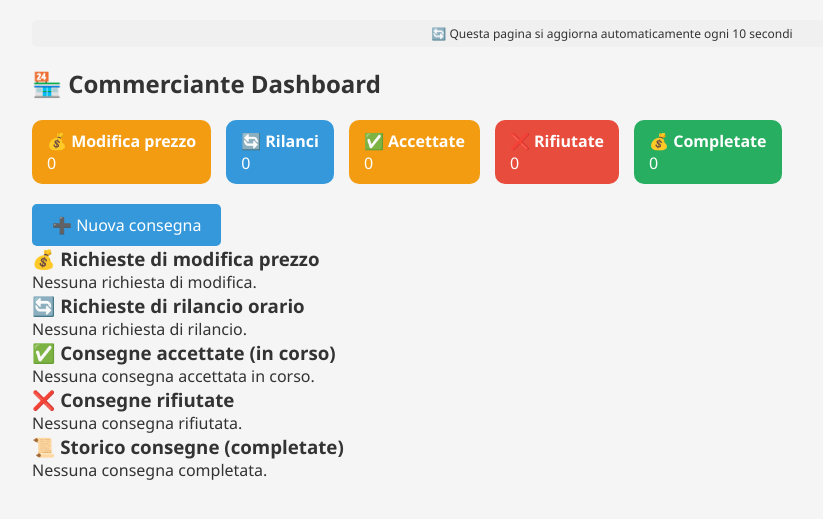
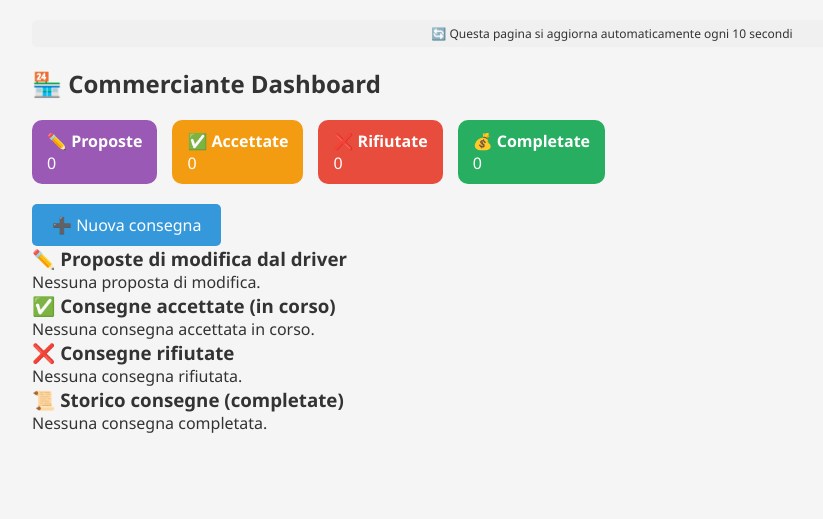
Before and after one commit to alux76/driver-consegne-personale, a Flask app: page /commerciante in a window 1280 px wide. Shown: the part 103-622 px from the top of the page, without its empty margins (28-851 px from the left). Run offline with Flask 3, Linux system fonts and the light colour scheme; some libraries are stand-ins or nearby versions.

Commit message:
Proposta unica: orario e/o prezzo insieme

```diff
--- a/app.py
+++ b/app.py
@@ -87,47 +87,84 @@ def api_elimina_consegna(id):
     db.session.commit()
     return jsonify({'success': True})
 
-# ========== DRIVER PROPONE MODIFICA PREZZO ==========
-@app.route('/api/proponi_modifica/<id>', methods=['POST'])
-def api_proponi_modifica(id):
+# ========== PROPOSTA UNICA (orario e/o prezzo) ==========
+@app.route('/api/proposta_unica/<id>', methods=['POST'])
+def api_proposta_unica(id):
     data = request.get_json()
+    nuovo_orario = data.get('nuovo_orario')
     nuovo_prezzo = data.get('nuovo_prezzo')
     motivo = data.get('motivo')
 
     consegna = Consegna.query.get_or_404(id)
     if consegna.stato == 'richiesta':
-        consegna.prezzo_proposto = nuovo_prezzo
-        consegna.motivo_proposta = motivo
-        consegna.stato = 'attesa_modifica'
+        if nuovo_orario:
+            consegna.orario_proposto_driver = nuovo_orario
+            consegna.stato = 'attesa_conferma'
+        if nuovo_prezzo:
+            consegna.prezzo_proposto = nuovo_prezzo
+            consegna.motivo_proposta = motivo
+            consegna.stato = 'attesa_modifica'
+        if nuovo_orario and nuovo_prezzo:
+            consegna.stato = 'attesa_modifica'
         db.session.commit()
+
+        # Notifica Telegram al commerciante
+        invia_notifica_telegram(
+            f"✏️ *PROPOSTA DI MODIFICA*\n"
+            f"🏪 {consegna.comm_nome}\n"
+            f"👤 {consegna.cliente_nome}\n"
+            f"🕐 Orario: {consegna.orario_proposto_driver or 'invariato'}\n"
+            f"💰 Prezzo: {consegna.prezzo_proposto or 'invariato'}€\n"
+            f"📝 Motivo: {motivo}"
+        )
         return jsonify({'success': True})
     return jsonify({'success': False}), 400
 
-# ========== COMMERCIANTE ACCETTA/RIFIUTA MODIFICA ==========
-@app.route('/api/accetta_modifica/<id>', methods=['POST'])
-def api_accetta_modifica(id):
+# ========== COMMERCIANTE ACCETTA PROPOSTA UNICA ==========
+@app.route('/api/accetta_proposta_unica/<id>', methods=['POST'])
+def api_accetta_proposta_unica(id):
     consegna = Consegna.query.get_or_404(id)
-    if consegna.stato == 'attesa_modifica' and consegna.prezzo_proposto:
-        consegna.totale_euro = consegna.prezzo_proposto
-        consegna.prezzo_proposto = None
-        consegna.motivo_proposta = None
+    if consegna.stato in ['attesa_conferma', 'attesa_modifica']:
+        # Applica orario proposto
+        if consegna.orario_proposto_driver:
+            consegna.orario_richiesto = consegna.orario_proposto_driver
+            consegna.orario_proposto_driver = None
+        # Applica prezzo proposto
+        if consegna.prezzo_proposto:
+            consegna.totale_euro = consegna.prezzo_proposto
+            consegna.prezzo_proposto = None
+            consegna.motivo_proposta = None
         consegna.stato = 'accettata'
         consegna.driver_id = 'driver_1'
         consegna.accettata_il = datetime.now(timezone.utc)
         db.session.commit()
-        invia_notifica_telegram(f"✅ *MODIFICA ACCETTATA*\n🏪 {consegna.comm_nome}\n👤 {consegna.cliente_nome}\n💰 Nuovo prezzo: {consegna.totale_euro}€")
+
+        invia_notifica_telegram(
+            f"✅ *PROPOSTA ACCETTATA*\n"
+            f"🏪 {consegna.comm_nome}\n"
+            f"👤 {consegna.cliente_nome}\n"
+            f"🕐 Nuovo orario: {consegna.orario_richiesto}\n"
+            f"💰 Nuovo prezzo: {consegna.totale_euro}€"
+        )
         return jsonify({'success': True})
     return jsonify({'success': False}), 400
 
-@app.route('/api/rifiuta_modifica/<id>', methods=['POST'])
-def api_rifiuta_modifica(id):
+@app.route('/api/rifiuta_proposta_unica/<id>', methods=['POST'])
+def api_rifiuta_proposta_unica(id):
     consegna = Consegna.query.get_or_404(id)
-    if consegna.stato == 'attesa_modifica':
+    if consegna.stato in ['attesa_conferma', 'attesa_modifica']:
         consegna.stato = 'richiesta'
+        consegna.orario_proposto_driver = None
         consegna.prezzo_proposto = None
         consegna.motivo_proposta = None
         db.session.commit()
-        invia_notifica_telegram(f"❌ *MODIFICA RIFIUTATA*\n🏪 {consegna.comm_nome}\n👤 {consegna.cliente_nome}")
+
+        invia_notifica_telegram(
+            f"❌ *PROPOSTA RIFIUTATA*\n"
+            f"🏪 {consegna.comm_nome}\n"
+            f"👤 {consegna.cliente_nome}\n"
+            f"Il commerciante ha rifiutato la proposta"
+        )
         return jsonify({'success': True})
     return jsonify({'success': False}), 400
 
@@ -150,18 +187,18 @@ def index():
 def commerciante():
     telefono = request.args.get('telefono', '')
     if telefono:
-        consegne_attesa = Consegna.query.filter_by(stato='attesa_conferma', comm_telefono=telefono).order_by(Consegna.data_creazione.desc()).all()
-        consegne_modifica = Consegna.query.filter_by(stato='attesa_modifica', comm_telefono=telefono).order_by(Consegna.data_creazione.desc()).all()
+        consegne_proposte = Consegna.query.filter(
+            Consegna.stato.in_(['attesa_conferma', 'attesa_modifica']),
+            comm_telefono=telefono
+        ).order_by(Consegna.data_creazione.desc()).all()
         consegne_accettate = Consegna.query.filter_by(stato='accettata', comm_telefono=telefono).order_by(Consegna.data_creazione.desc()).all()
         consegne_rifiutate = Consegna.query.filter_by(stato='rifiutata', comm_telefono=telefono).order_by(Consegna.data_creazione.desc()).all()
     else:
-        consegne_attesa = []
-        consegne_modifica = []
+        consegne_proposte = []
         consegne_accettate = []
         consegne_rifiutate = []
     return render_template('commerciante.html',
-                         consegne_attesa=consegne_attesa,
-                         consegne_modifica=consegne_modifica,
+                         consegne_proposte=consegne_proposte,
                          consegne_accettate=consegne_accettate,
                          consegne_rifiutate=consegne_rifiutate,
                          telefono=telefono)
@@ -250,19 +287,6 @@ def api_accetta_consegna(id):
         return jsonify({'success': True})
     return jsonify({'success': False}), 400
 
-@app.route('/api/rilancia_consegna/<id>', methods=['POST'])
-def api_rilancia_consegna(id):
-    data = request.get_json()
-    nuovo_orario = data.get('nuovo_orario')
-    consegna = Consegna.query.get_or_404(id)
-    if consegna.stato == 'richiesta' and nuovo_orario:
-        consegna.stato = 'attesa_conferma'
-        consegna.orario_proposto_driver = nuovo_orario
-        db.session.commit()
-        invia_notifica_telegram(f"🔄 *RILANCIO ORARIO*\n🏪 {consegna.comm_nome}\n👤 {consegna.cliente_nome}\n⏰ Propongo: {nuovo_orario}")
-        return jsonify({'success': True})
-    return jsonify({'success': False}), 400
-
 @app.route('/api/rifiuta_consegna/<id>', methods=['POST'])
 def api_rifiuta_consegna(id):
     data = request.get_json()
@@ -285,30 +309,6 @@ def api_paga_consegna(id):
     invia_notifica_telegram(f"💰 *CONSEGNA PAGATA*\n🏪 {consegna.comm_nome}\n👤 {consegna.cliente_nome}\n💵 {consegna.totale_euro}€ in contanti")
     return jsonify({'success': True})
 
-@app.route('/api/conferma_orario/<id>', methods=['POST'])
-def api_conferma_orario(id):
-    consegna = Consegna.query.get_or_404(id)
-    if consegna.stato == 'attesa_conferma':
-        consegna.stato = 'accettata'
-        consegna.orario_richiesto = consegna.orario_proposto_driver
-        consegna.orario_proposto_driver = None
-        consegna.driver_id = 'driver_1'
-        consegna.accettata_il = datetime.now(timezone.utc)
-        db.session.commit()
-        invia_notifica_telegram(f"✅ *RILANCIO ACCETTATO*\n🏪 {consegna.comm_nome}\n👤 {consegna.cliente_nome}\n🕐 Nuovo orario: {consegna.orario_richiesto}")
-        return jsonify({'success': True})
-    return jsonify({'success': False}), 400
-
-@app.route('/api/cancella_consegna/<id>', methods=['POST'])
-def api_cancella_consegna(id):
-    consegna = Consegna.query.get_or_404(id)
-    if consegna.stato in ['richiesta', 'attesa_conferma', 'attesa_modifica']:
-        consegna.stato = 'cancellata'
-        db.session.commit()
-        invia_notifica_telegram(f"❌ *CONSEGNA CANCELLATA*\n🏪 {consegna.comm_nome}\n👤 {consegna.cliente_nome}")
-        return jsonify({'success': True})
-    return jsonify({'success': False}), 400
-
 if __name__ == '__main__':
     port = int(os.environ.get('PORT', 5000))
     app.run(host='0.0.0.0', port=port, debug=True)
--- a/models.py
+++ b/models.py
@@ -8,7 +8,7 @@ class Consegna(db.Model):
     __tablename__ = 'consegne'
 
     id = db.Column(db.String(36), primary_key=True, default=lambda: str(uuid.uuid4()))
-    stato = db.Column(db.String(50), default='richiesta')  # richiesta, attesa_modifica, attesa_conferma, accettata, consegnata, cancellata, rifiutata
+    stato = db.Column(db.String(50), default='richiesta')
     data_creazione = db.Column(db.DateTime, default=datetime.utcnow)
 
     comm_nome = db.Column(db.String(100), nullable=False)
@@ -28,7 +28,6 @@ class Consegna(db.Model):
     supplemento_extra = db.Column(db.Float, default=0.0)
     totale_euro = db.Column(db.Float, default=0)
 
-    # RILANCIO ECONOMICO
     prezzo_proposto = db.Column(db.Float, nullable=True)
     motivo_proposta = db.Column(db.Text, nullable=True)
 
--- a/templates/commerciante.html
+++ b/templates/commerciante.html
@@ -21,13 +21,9 @@
 
 <!-- RIEPILOGO NUMERICO -->
 <div style="display: flex; gap: 15px; flex-wrap: wrap; margin-bottom: 20px;">
-    <div style="background: #f39c12; color: white; padding: 10px 15px; border-radius: 10px;">
-        <strong>💰 Modifica prezzo</strong><br>
-        {{ consegne_modifica | length }}
-    </div>
-    <div style="background: #3498db; color: white; padding: 10px 15px; border-radius: 10px;">
-        <strong>🔄 Rilanci</strong><br>
-        {{ consegne_attesa | length }}
+    <div style="background: #9b59b6; color: white; padding: 10px 15px; border-radius: 10px;">
+        <strong>✏️ Proposte</strong><br>
+        {{ consegne_proposte | length }}
     </div>
     <div style="background: #f39c12; color: white; padding: 10px 15px; border-radius: 10px;">
         <strong>✅ Accettate</strong><br>
@@ -45,56 +41,32 @@
 
 <a href="{{ url_for('nuova_consegna') }}" class="btn">➕ Nuova consegna</a>
 
-<!-- RICHIESTE DI MODIFICA PREZZO -->
-<h3>💰 Richieste di modifica prezzo</h3>
-{% if consegne_modifica %}
+<!-- RICHIESTE DI MODIFICA UNICHE -->
+<h3>✏️ Proposte di modifica dal driver</h3>
+{% if consegne_proposte %}
     <table class="tabella">
         <thead>
-            <tr><th>Cliente</th><th>Prezzo originale</th><th>Driver propone</th><th>Motivo</th><th>Azioni</th></tr>
+            <tr><th>Cliente</th><th>Orario attuale</th><th>Orario proposto</th><th>Prezzo attuale</th><th>Prezzo proposto</th><th>Motivo</th><th>Azioni</th></tr>
         </thead>
         <tbody>
-        {% for c in consegne_modifica %}
+        {% for c in consegne_proposte %}
         <tr>
             <td>{{ c.cliente_nome }}</td>
-            <td>{{ c.totale_euro }}€</td>
-            <td><strong>{{ c.prezzo_proposto }}€</strong></td>
-            <td>{{ c.motivo_proposta }}</td>
+            <td>{{ c.orario_richiesto or '--' }}</td>
+            <td><strong>{{ c.orario_proposto_driver or '--' }}</strong></td>
+            <td>{{ c.totale_euro }}€</strong></td>
+            <td><strong>{{ c.prezzo_proposto or '--' }}</strong></td>
+            <td>{{ c.motivo_proposta or 'Rilancio orario' }}</td>
             <td>
-                <button onclick="accettaModifica('{{ c.id }}')" class="btn">✅ Accetta</button>
-                <button onclick="rifiutaModifica('{{ c.id }}')" class="btn">❌ Rifiuta</button>
+                <button onclick="accettaProposta('{{ c.id }}')" class="btn">✅ Accetta tutto</button>
+                <button onclick="rifiutaProposta('{{ c.id }}')" class="btn">❌ Rifiuta</button>
             </td>
         </tr>
         {% endfor %}
         </tbody>
     </table>
 {% else %}
-    <p>Nessuna richiesta di modifica.</p>
-{% endif %}
-
-<!-- RICHIESTE DI RILANCIO ORARIO -->
-<h3>🔄 Richieste di rilancio orario</h3>
-{% if consegne_attesa %}
-    <table class="tabella">
-        <thead>
-            <tr><th>Cliente</th><th>Orario richiesto</th><th>Driver propone</th><th>Totale</th><th>Azioni</th></tr>
-        </thead>
-        <tbody>
-        {% for c in consegne_attesa %}
-        <tr>
-            <td>{{ c.cliente_nome }}</td>
-            <td>{{ c.orario_richiesto }}</td>
-            <td><strong>{{ c.orario_proposto_driver }}</strong></td>
-            <td>{{ c.totale_euro }}€</td>
-            <td>
-                <button onclick="accettaRilancio('{{ c.id }}')" class="btn">✅ Accetta</button>
-                <button onclick="cancellaConsegna('{{ c.id }}')" class="btn">❌ Cancella</button>
-            </td>
-        </tr>
-        {% endfor %}
-        </tbody>
-    </table>
-{% else %}
-    <p>Nessuna richiesta di rilancio.</p>
+    <p>Nessuna proposta di modifica.</p>
 {% endif %}
 
 <!-- CONSEGNE ACCETTATE (IN CORSO) -->
@@ -107,7 +79,7 @@
         </thead>
         <tbody>
         {% for c in consegne_accettate_lista %}
-        <tr>
+        <td>
             <td>{{ c.cliente_nome }}</td>
             <td>{{ c.cliente_indirizzo_consegna[:30] }}...</td>
             <td>{{ c.orario_richiesto or '--' }}</td>
@@ -170,23 +142,13 @@
 {% endif %}
 
 <script>
-function accettaRilancio(id) {
-    fetch(`/api/conferma_orario/${id}`, {method: 'POST'})
+function accettaProposta(id) {
+    fetch(`/api/accetta_proposta_unica/${id}`, {method: 'POST'})
         .then(() => location.reload());
 }
-function cancellaConsegna(id) {
-    if(confirm("Annullare la consegna?")) {
-        fetch(`/api/cancella_consegna/${id}`, {method: 'POST'})
-            .then(() => location.reload());
-    }
-}
-function accettaModifica(id) {
-    fetch(`/api/accetta_modifica/${id}`, {method: 'POST'})
-        .then(() => location.reload());
-}
-function rifiutaModifica(id) {
-    if(confirm("Rifiutare la proposta di modifica del prezzo?")) {
-        fetch(`/api/rifiuta_modifica/${id}`, {method: 'POST'})
+function rifiutaProposta(id) {
+    if(confirm("Rifiutare la proposta di modifica?")) {
+        fetch(`/api/rifiuta_proposta_unica/${id}`, {method: 'POST'})
             .then(() => location.reload());
     }
 }
```
Also changed, not shown: templates/index.html (+16 -42 lines).
